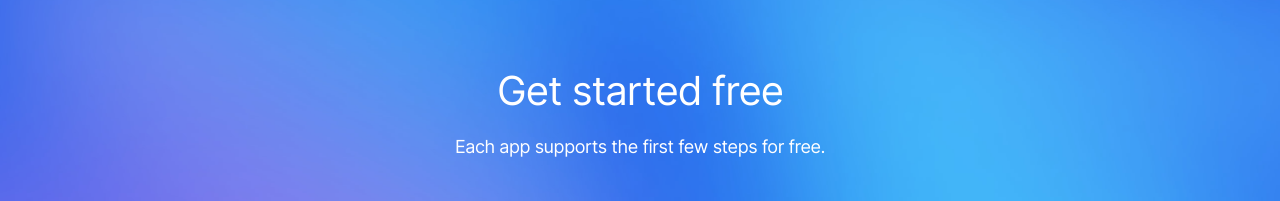
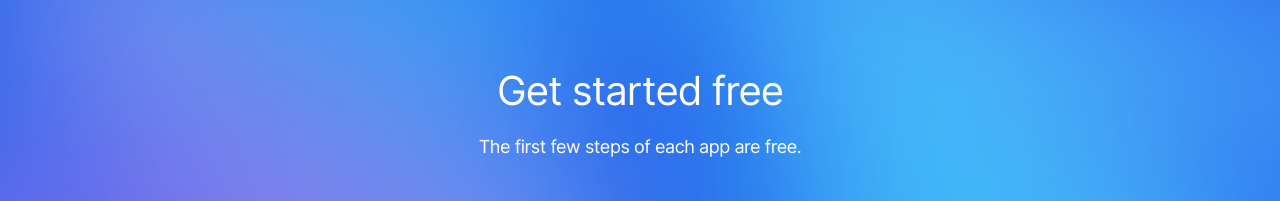
Before and after one commit to David44357/KingLawWebsite, a Next.js app: page /prometheus in a window 1280 px wide. Shown: the part 3380-3581 px from the top of the page. Built offline with nearby package versions, Linux system fonts and the light colour scheme.

Commit message:
Update PromCallToAction.jsx

```diff
--- a/src/components/PromCallToAction.jsx
+++ b/src/components/PromCallToAction.jsx
@@ -24,7 +24,7 @@ export function PromCallToAction() {
             Get started free
           </h2>
           <p className="mt-4 text-lg tracking-tight text-white">
-            Each app supports the first few steps for free.
+            The first few steps of each app are free.
           </p>
           <Button href="/register" color="white" className="mt-10">
             Download the app
```
